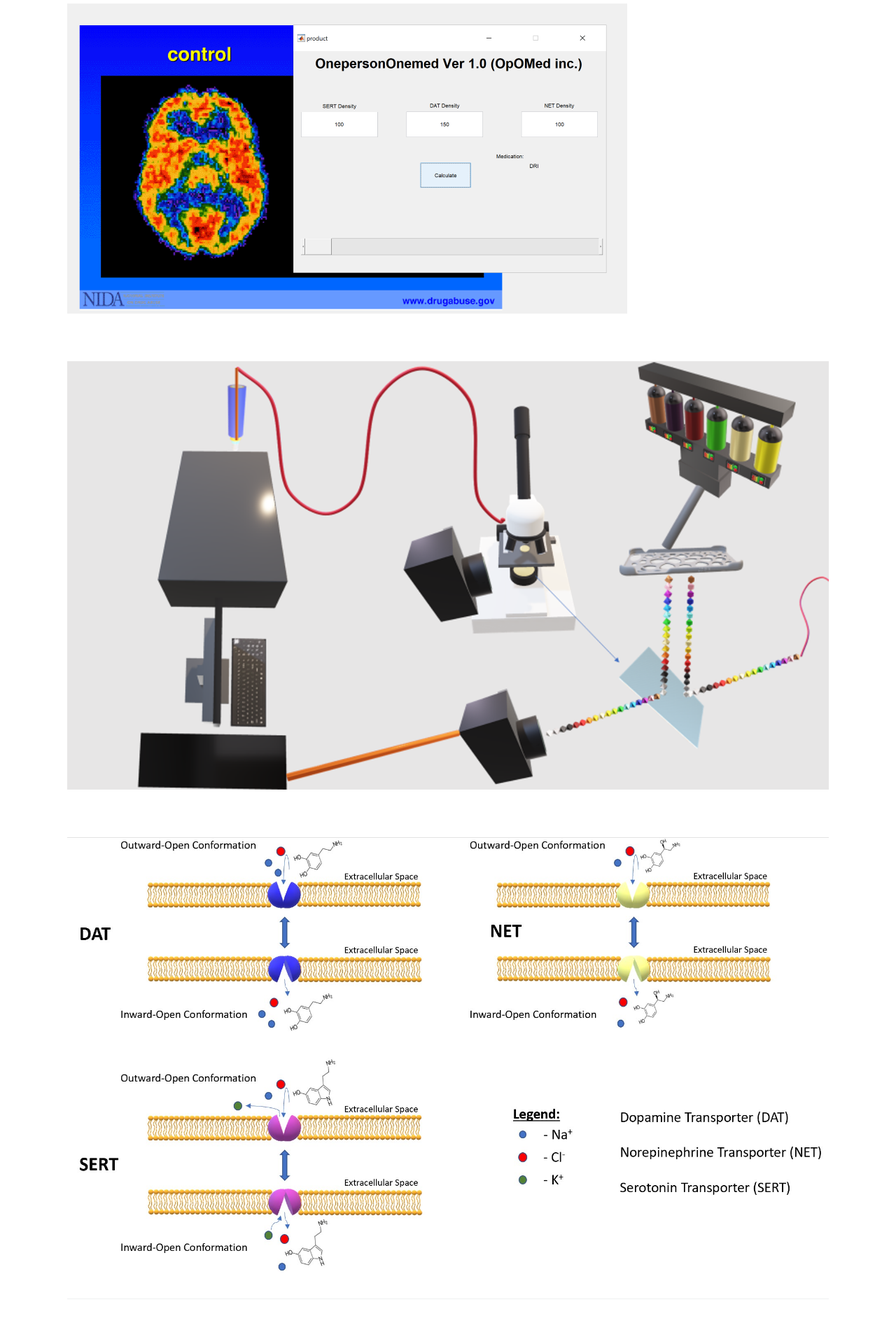
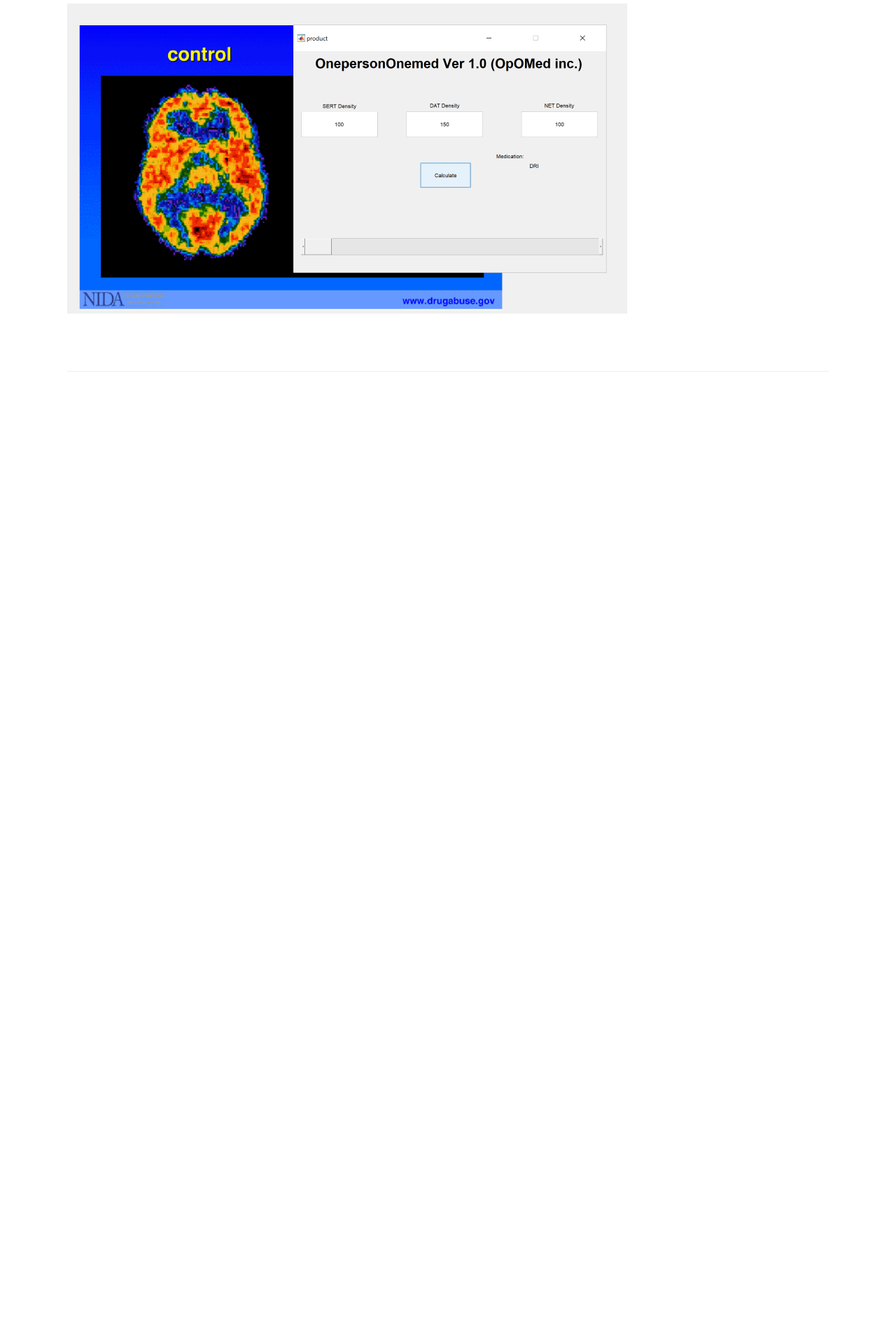
Before and after one commit to EyeCanDoIt/EyeCanDoIt.github.io, a Jekyll site: the page built from opomed.md, in a window 1280 px wide. Shown: the part 692-2612 px from the top of the page at 70% size. Built offline with Jekyll 4.4.1, drawn with Linux system fonts in a browser that asks for light colours; after the commit the page ends 1287 px from its top, so only the background shows below that.

Commit message:
Update opomed.md

```diff
--- a/opomed.md
+++ b/opomed.md
@@ -12,9 +12,3 @@
 <img src="https://EyeCanDoIt.github.io/Images/opomed.png" alt="https://EyeCanDoIt.github.io/Images/opomed.png" loading="lazy">
 
 <br>
-
-<img src="https://EyeCanDoIt.github.io/Images/Experimental apparatus.png" alt="https://EyeCanDoIt.github.io/Images/Experimental apparatus.png" loading="lazy">
-
-<br>
-
-<img src="https://EyeCanDoIt.github.io/Images/transport mechanisms.jpg" alt="https://EyeCanDoIt.github.io/Images/transport mechanisms.jpg" loading="lazy">
```
